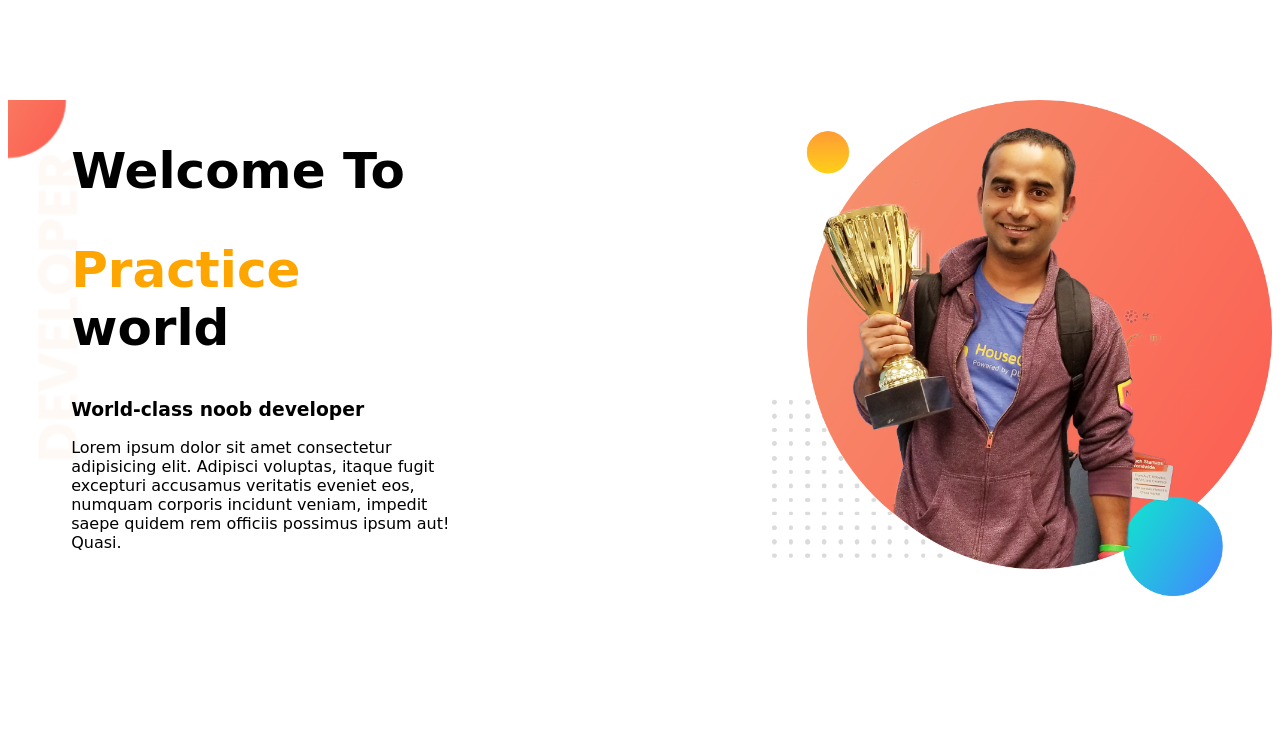
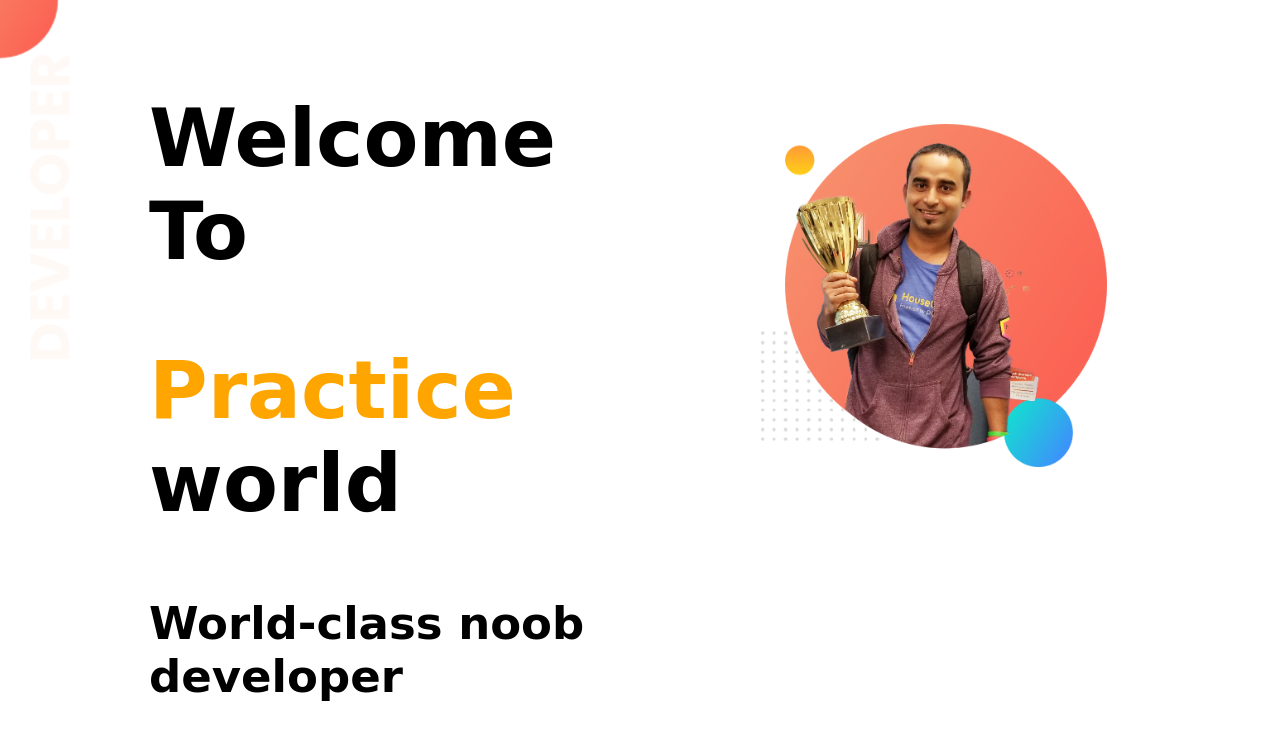
Before and after one commit to AhmedShazib/first-website, a plain HTML site: page index.html in a window 1280 px wide. Shown: the top 745 px of the page. Drawn offline with Linux system fonts and the light colour scheme; a web font is replaced by a local one.

Commit message:
upper complete

```diff
--- a/index.html
+++ b/index.html
@@ -28,8 +28,12 @@
                 ipsum aut!
                 Quasi.</p>
 
-        </div class="half-width">
-        <img src="resource/developer-portfolio/jhankar.png" alt="jhankar">
+        </div>
+
+
+        <img src="resource/developer-portfolio/jhankar.png" alt="">
+
+
     </section>
 </body>
 
--- a/style.css
+++ b/style.css
@@ -6,10 +6,19 @@ body {
     font-family: 'PT Serif', serif;
     font-family: 'Source Serif Pro', serif;
     font-family: 'The Nautigal', cursive;
+    margin: 0;
 }
 
 h1 {
-    font-size: 50px;
+    font-size: 80px;
+}
+
+h3 {
+    font-size: 45px;
+}
+
+p {
+    font-size: 30px;
 }
 
 .name-highlight {
@@ -18,7 +27,6 @@ h1 {
 
 .upper-section {
     display: flex;
-    margin-top: 100px;
     background-image: url("resource/developer-portfolio/top-banner.png");
     background-repeat: no-repeat;
 
@@ -26,11 +34,14 @@ h1 {
 
 .half-width {
     width: 40%;
-    /* float: left; */
     margin-left: 5%;
+    margin-top: 2%;
+    padding-left: 85px;
+    padding-right: 100px;
 }
 
 img {
-    width: 500px;
-    margin-left: 300px;
+    width: 27%;
+    height: 10%;
+    margin-top: 124px;
 }
```
